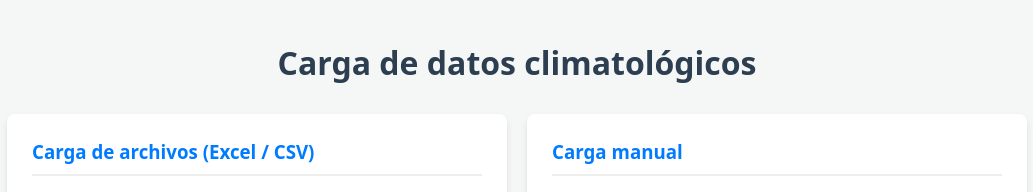
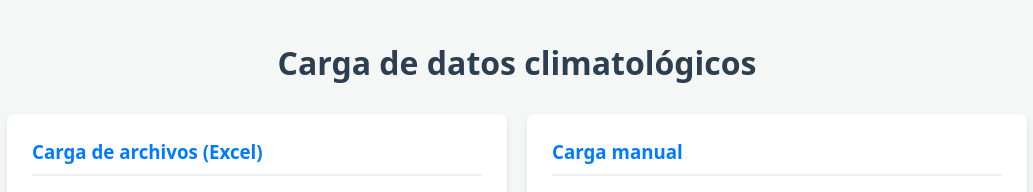
Before and after one commit to noc3tis/PaginaDatosClima, a website: page public/index.html in a window 1280 px wide. Shown: the top 192 px of the page, without its empty margins (123-1156 px from the left). Drawn offline with Linux system fonts and the light colour scheme.

```diff
--- a/public/index.html
+++ b/public/index.html
@@ -16,7 +16,7 @@
 
     <div class="dashboard-container">
     <div class="card">
-        <h3>Carga de archivos (Excel / CSV)</h3>
+        <h3>Carga de archivos (Excel)</h3>
         <label>Archivo:</label>
         <div class="file-input-container">
         <input type="file" id="archivoInput" accept=".xlsx, .xls, .csv, .txt" onchange="mostrarBotonEliminar()">
```
